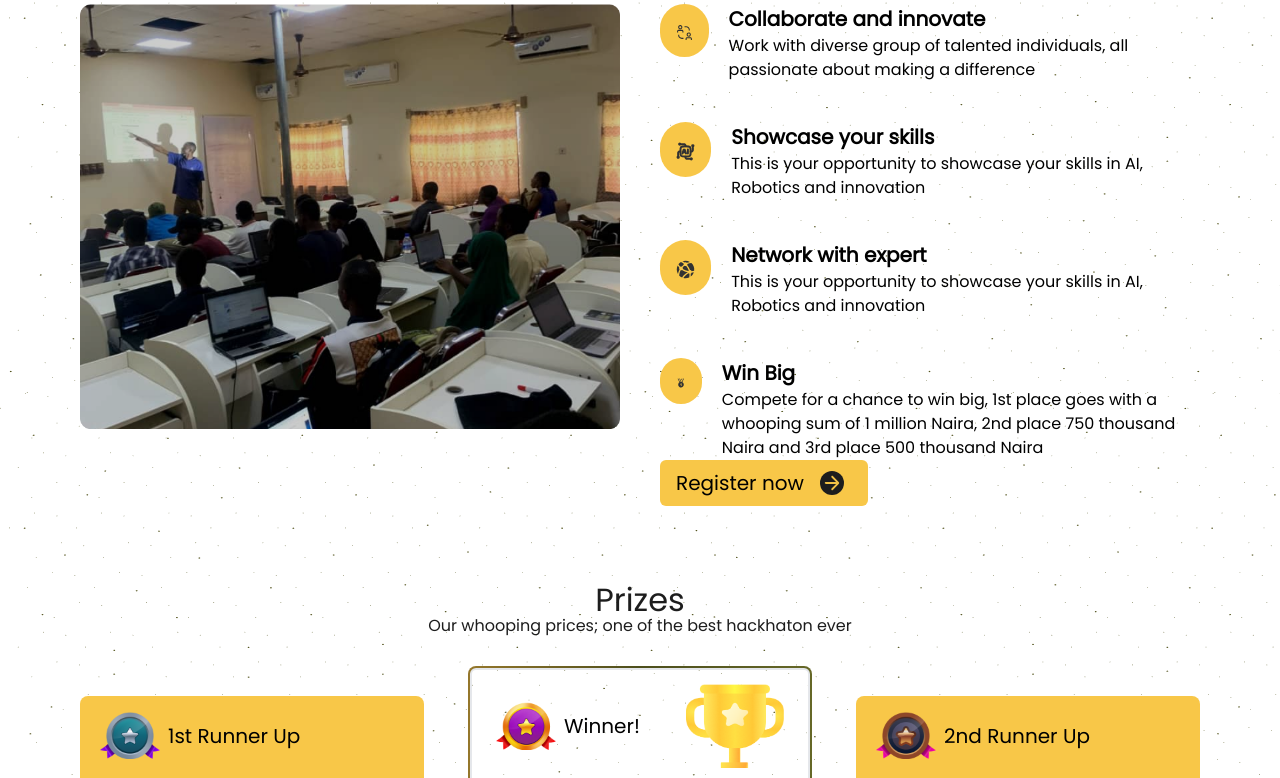
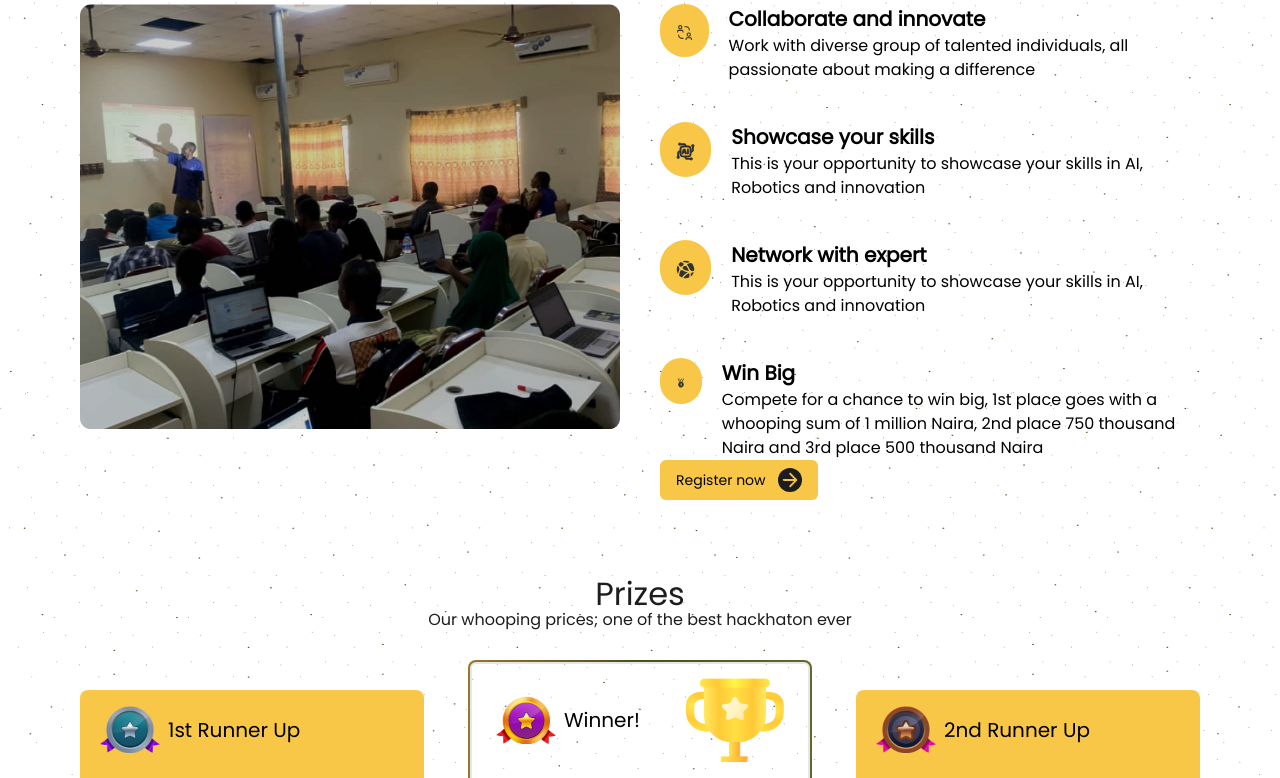
Before and after one commit to Moshood-Kausar/rain-hackathon, a Next.js app: page / in a window 1280 px wide. Shown: the part 1970-2748 px from the top of the page. Built offline with nearby package versions, Linux system fonts and the light colour scheme.

Commit message:
footer error fixe'd

```diff
--- a/app/components/Footer.jsx
+++ b/app/components/Footer.jsx
@@ -10,18 +10,18 @@ import { AiFillInstagram } from "react-icons/ai";
 export default function Footer() {
   return (
     <footer className="footer bg-primary flex items-center justify-center py-8">
-      <div className="flex flex-col gap-4 w-[95vw] md:w-[70vw] lg:w-[50vw]">
+      <div className="flex flex-col gap-4 w-[95vw] md:w-[70vw] lg:w-[60vw]">
         <div className="flex items-center justify-between">
-          <p className="text-[12px]">Join RAIN-INNetwork today!</p>
+          <p className="font-medium text-[12px] md:text-sm lg:text-lg">Join RAIN-INNetwork today!</p>
 
-          <Link className="flex" href={`https://rain-innetwork.com`}>
+          <Link className="flex items-center gap-2" href={`https://rain-innetwork.com`}>
             <Image src="/website-link.svg" alt="Link-icon" width={14} height={14}/>
-            <p className="text-[12px]">rain-innetwork.com</p>
+            <p className="font-medium text-[12px] md:text-sm lg:text-lg">rain-innetwork.com</p>
           </Link>
         </div>
 
         <div className="bg-white flex items-center justify-between rounded-lg py-4 px-2 gap-5">
-          <p className="text-primary text-[10px]">Follow Us!</p>
+          <p className="font-medium text-[10px] md:text-[15px] lg:text-[20px] whitespace-nowrap">Follow Us!</p>
 
           <div className="flex items-center gap-1.5">
             <Link href={`https://x.com`}>
@@ -32,12 +32,12 @@ export default function Footer() {
               <AiFillInstagram className="text-xl"/>
             </Link>
 
-            <p className="font-medium text-[10px]">@rain_innetwork</p>
+            <p className="font-medium text-[10px] md:text-sm lg:text-[16px]">@rain_innetwork</p>
           </div>
 
           <Link className="flex items-center gap-1.5" href={`https://www.linkedin.com`}>
             <FaLinkedin className="text-3xl"/>
-            <p className="text-[10px] md:text-[24px]">Robotics and Artificial intelligence</p>
+            <p className="text-[10px] md:text-sm lg:text-[16px]">Robotics and Artificial intelligence</p>
           </Link>
         </div>
       </div>
--- a/app/components/RegisterBtn.jsx
+++ b/app/components/RegisterBtn.jsx
@@ -3,12 +3,12 @@ import Image from "next/image"
 
 const RegisterButton = ({ text = "Register now", icon = "/Register-icon.svg", href = "/register" }) => {
   return (
-    <Link href={href} className="flex items-center gap-4 px-4 py-2 bg-primary rounded-md transition">
+    <Link href={href} className="flex items-center justify-center gap-3 px-4 py-2 bg-primary rounded-md transition">
       {/* Render the Text */}
-      <span className="text-[20px]">{text}</span>
+      <span className="text-[12px] md:text-sm lg:text-md">{text}</span>
 
       {/* Render the Icon */}
-      <Image src={icon} alt={`${text} icon`} width={24} height={24} className="mr-2" />
+      <Image src={icon} alt={`${text} icon`} width={24} height={24} className="" />
     </Link>
   );
 };
--- a/app/components/TeamGuide.jsx
+++ b/app/components/TeamGuide.jsx
@@ -16,11 +16,11 @@ export default function TeamGuide() {
   ]
 
   return (
-    <section className="px-4 md:px-10 lg:px-20 py-3 flex flex-col md:flex-row items-center justify-between">
+    <section className="px-4 md:px-10 lg:px-20 py-3 my-7 flex flex-col md:flex-row items-start md:items-center justify-between">
       <div className="flex flex-col gap-5">
         <h1 className="font-medium text-[32px]">Team guideline</h1>
 
-        <ul className="flex flex-col gap-3">
+        <ul className="flex flex-col gap-3 w-[90%]">
           {guideline.map((item, index) => {
             return (
               <li key={index} className="flex items-start">
@@ -39,8 +39,9 @@ export default function TeamGuide() {
       <Image
         src="/Team-guide.png"
         alt="Team guide"
-        width={300}
+        width={200}
         height={300}
+        className="my-5"
       />
     </section>
   )
--- a/app/components/WhyParticipate.jsx
+++ b/app/components/WhyParticipate.jsx
@@ -73,7 +73,9 @@ export default function WhyParticipate() {
             ))}
           </div>
 
-          <RegisterBtn />
+          <div className="mt-5 lg:mt-0">
+            <RegisterBtn />
+          </div>
         </div>
       </main>
     </section>
--- a/package.json
+++ b/package.json
@@ -11,7 +11,7 @@
   "dependencies": {
     "@ionic/react": "^8.3.0",
     "@ionic/react-router": "^8.3.0",
-    "next": "14.2.9",
+    "next": "^14.2.12",
     "react": "^18",
     "react-dom": "^18",
     "react-icons": "^5.3.0",
```
Also changed, not shown: app/components/Navbar.jsx (line endings or trailing spaces), 1 other file (tests, documents, lock files or other folders).
